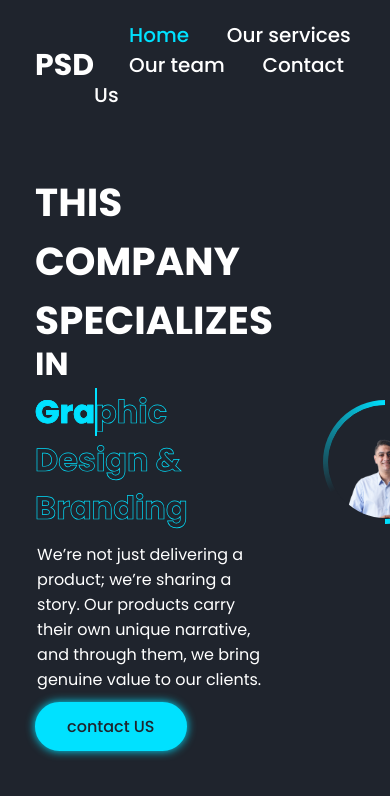
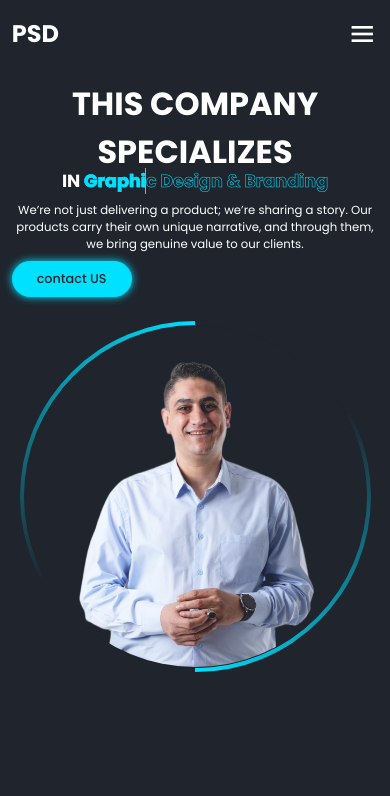
Before and after one commit to Dmamduhkhalil/hassan-ibrahim, a plain HTML site: page index.html in a window 390 px wide. Drawn offline with nearby package versions, Linux system fonts and the light colour scheme.

Commit message:
style.css

```diff
--- a/style.css
+++ b/style.css
@@ -1,6 +1,6 @@
 @import url('https://fonts.googleapis.com/css2?family=Poppins:wght@400;500;700&display=swap');
 
-*{
+* {
     margin: 0;
     padding: 0;
     box-sizing: border-box;
@@ -53,7 +53,7 @@ nav a {
     transition: .5s;
 }
 
-nav a:hover ,
+nav a:hover,
 nav a.active {
     color: var(--main-color);
 }
@@ -61,6 +61,7 @@ nav a.active {
 #menu-icon {
     font-size: 4rem;
     display: none;
+    cursor: pointer;
 }
 
 section {
@@ -79,37 +80,39 @@ section.active {
     opacity: 1;
     overflow: auto;
 }
+
 .home {
     display: flex;
     align-items: center;
     gap: 5rem;
 }
 
-.home-detail h1{
+.home-detail h1 {
     font-size: clamp(3.5rem, 10vw, 5.5rem);
 }
 
-.home-detail h2{
+.home-detail h2 {
     display: inline-block;
-    font-size: 3.2rem;
+    font-size: clamp(2.5rem, 6vw, 3.2rem);
     margin-top: -1rem;
 }
 
-.home-detail h2 span{
+.home-detail h2 span {
     position: relative;
     display: inline-block;
     color: transparent;
     -webkit-text-stroke: .07rem var(--main-color);
     animation: display-text 16s linear infinite;
-    animation-delay: calc(-4s *var(--i));
+    animation-delay: calc(-4s * var(--i));
 }
 
 @keyframes display-text {
-    25%,100% {
+    25%, 100% {
         display: none;
     }
 }
-.home-detail h2 span::before{
+
+.home-detail h2 span::before {
     content: attr(data-text);
     position: absolute;
     width: 0;
@@ -121,21 +124,20 @@ section.active {
 }
 
 @keyframes fill-text {
-    10%,
-    100% {
+    10%, 100% {
         width: 0;
     }
-    70%,90% {
+    70%, 90% {
         width: 100%;
     }
 }
 
-.home-detail p{
-    font-size: 1.6rem;
+.home-detail p {
+    font-size: clamp(1.4rem, 3vw, 1.6rem);
     margin: 1rem 0.2rem;
 }
 
-.home-detail .btn-sci{
+.home-detail .btn-sci {
     display: flex;
     align-items: center;
 }
@@ -175,7 +177,7 @@ section.active {
     box-shadow: 0 0 1rem var(--main-color);
 }
 
-.home-img .img-box{
+.home-img .img-box {
     position: relative;
     width: 32vw;
     height: 32vw;
@@ -188,7 +190,7 @@ section.active {
 }
 
 .home-img .img-box::before,
-.home-img .img-box::after{
+.home-img .img-box::after {
     content: '';
     position: absolute;
     width: 50rem;
@@ -197,7 +199,8 @@ section.active {
     transform: rotate(0deg);
     animation: rotate-border 10s linear infinite;
 }
-.home-img .img-box::after{
+
+.home-img .img-box::after {
     animation-delay: -5s;
 }
 
@@ -207,7 +210,7 @@ section.active {
     }
 }
 
-.home-img .img-box .img-item{
+.home-img .img-box .img-item {
     position: relative;
     width: 100%;
     height: 100%;
@@ -245,7 +248,7 @@ section.active {
     gap: 2rem;
 }
 
-.Services-countainer .Services-box{
+.Services-countainer .Services-box {
     padding: 3rem 2.5rem;
     background: var(--second-bg-color);
     border: 2rem solid var(--second-bg-color);
@@ -284,6 +287,7 @@ section.active {
 .Services-box:hover .icon a {
     background: var(--main-color);
 }
+
 .Services-box .icon a i {
     font-size: 3rem;
     color: var(--bg-color);
@@ -293,7 +297,7 @@ section.active {
     transform: rotate(300deg);
 }
 
-.Services-box h3{
+.Services-box h3 {
     font-size: 3rem;
     margin: .5rem 0 2rem;
     transition: .5s;
@@ -303,6 +307,113 @@ section.active {
     color: var(--main-color);
 }
 
-.Services-box p{
+.Services-box p {
     font-size: 1.6rem;
 }
+
+/* التصميم العام للشاشات الكبيرة (أجهزة الكمبيوتر) */
+@media (max-width: 1200px) {
+    html {
+        font-size: 55%;
+    }
+}
+
+/* التصميم لأجهزة التابلت */
+@media (max-width: 991px) {
+    header {
+        padding: 2rem 3%;
+    }
+
+    section {
+        padding: 10rem 3% 2rem;
+    }
+
+    .home {
+        flex-direction: column;
+        gap: 3rem;
+    }
+
+    .home-img .img-box {
+        width: 50vw;
+        height: 50vw;
+    }
+
+    .Services-countainer {
+        grid-template-columns: repeat(auto-fit, minmax(25rem, 1fr));
+    }
+}
+
+/* التصميم لأجهزة الموبايل */
+@media (max-width: 768px) {
+    #menu-icon {
+        display: block;
+    }
+
+    nav {
+        position: absolute;
+        top: 100%;
+        left: 0;
+        width: 100%;
+        padding: 1rem 3%;
+        background: var(--bg-color);
+        border-top: .1rem solid rgba(0, 0, 0, .2);
+        box-shadow: 0 .5rem 1rem rgba(0, 0, 0, .2);
+        display: none;
+    }
+
+    nav.active {
+        display: block;
+    }
+
+    nav a {
+        display: block;
+        font-size: 2rem;
+        margin: 3rem 0;
+    }
+
+    .home {
+        flex-direction: column;
+        text-align: center;
+    }
+
+    .home-detail h1 {
+        font-size: 5rem;
+    }
+
+    .home-detail h2 {
+        font-size: 2.6rem;
+    }
+
+    .home-img .img-box {
+        width: 70vw;
+        height: 70vw;
+    }
+
+    .Services-countainer {
+        grid-template-columns: repeat(auto-fit, minmax(20rem, 1fr));
+    }
+}
+
+/* التصميم لأجهزة الموبايل الصغيرة */
+@media (max-width: 450px) {
+    html {
+        font-size: 50%;
+    }
+
+    .home-detail h1 {
+        font-size: 4rem;
+    }
+
+    .home-detail h2 {
+        font-size: 2.2rem;
+    }
+
+    .home-img .img-box {
+        width: 90vw;
+        height: 90vw;
+    }
+
+    .Services-countainer {
+        grid-template-columns: repeat(auto-fit, minmax(15rem, 1fr));
+    }
+}
```
